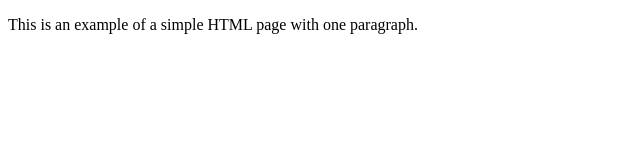
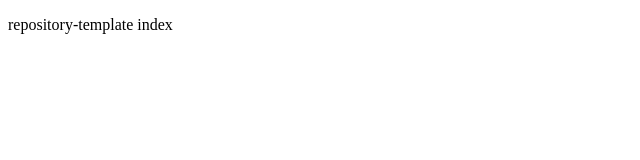
Before and after one commit to mattrohr/repository-template, a plain HTML site: page index.html in a window 1280 px wide. Shown: the whole page, without its empty margins (0-640 px from the left). Drawn offline with Linux system fonts and the light colour scheme.

Commit message:
add website

```diff
--- a/index.html
+++ b/index.html
@@ -4,6 +4,6 @@
         <title>Example</title>
     </head>
     <body>
-        <p>This is an example of a simple HTML page with one paragraph.</p>
+        <p>repository-template index</p>
     </body>
 </html>
```
